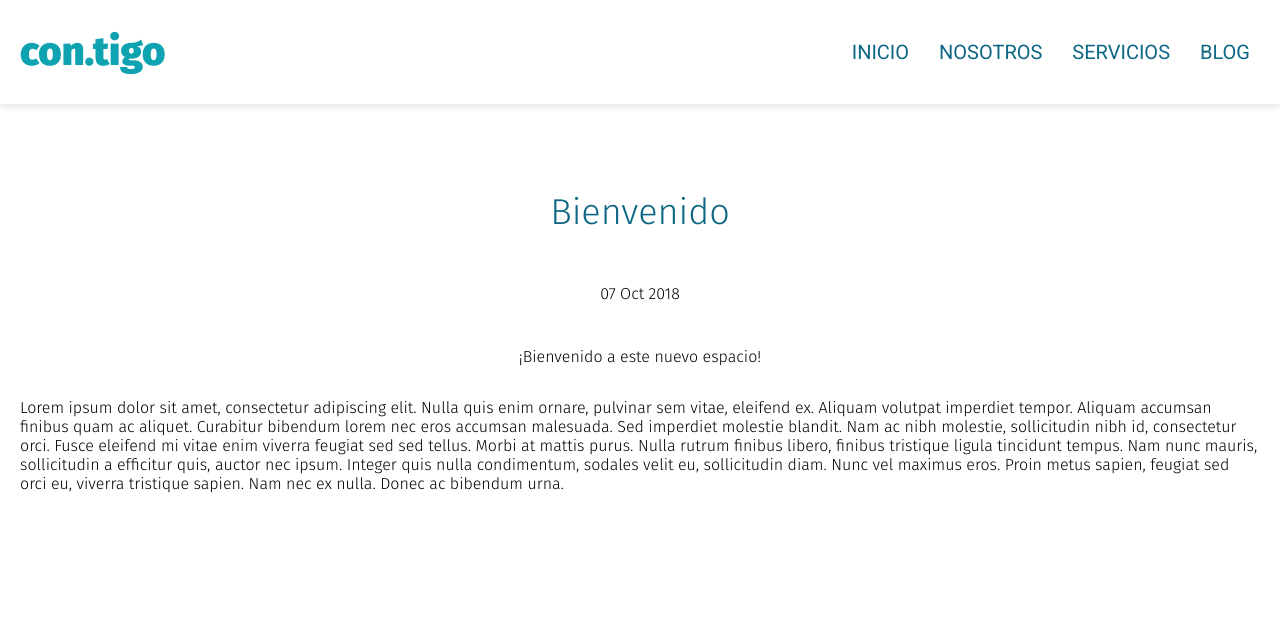
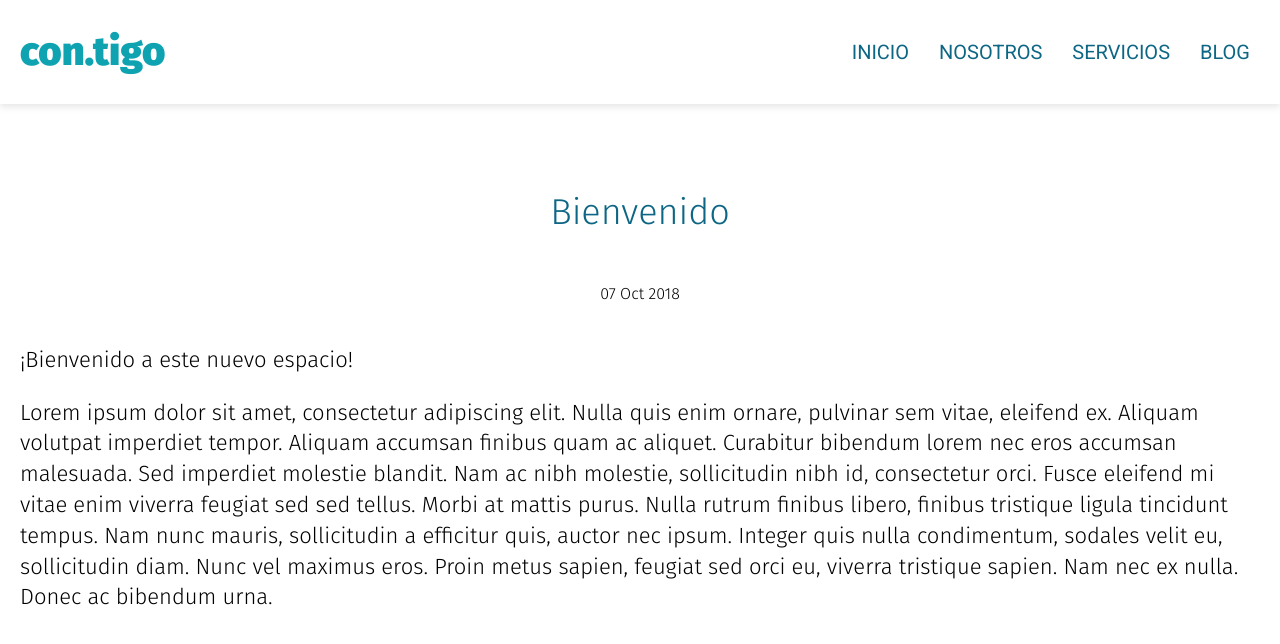
Before and after one commit to sukabal/sukabal.github.io, a Jekyll site: the page built from _posts/2018-10-07-bienvenido.md, in a window 1280 px wide. Shown: the top 644 px of the page. Built offline with Jekyll 4.4.1, drawn with Linux system fonts in a browser that asks for light colours.

Commit message:
style: improve post template

```diff
--- a/_layouts/post.html
+++ b/_layouts/post.html
@@ -5,7 +5,9 @@
 <section class="band bg-white">
   <h2 class="entry-title">{{ page.title }}</h2>
   <span>{{ page.date | date_to_string }}</span>
-  <p class="section-paragraph post">
-    {{content}}
-  </p>
+  <article class="post">
+    <p class="section-paragraph">
+      {{content}}
+    </p>
+  </article>
 </section>
--- a/css/main.scss
+++ b/css/main.scss
@@ -262,3 +262,9 @@
   padding: 20px;
   text-decoration: none;
 }
+
+.post {
+  font-size: 22px;
+  line-height: 1.4;
+  font-weight: 300;
+}
```
